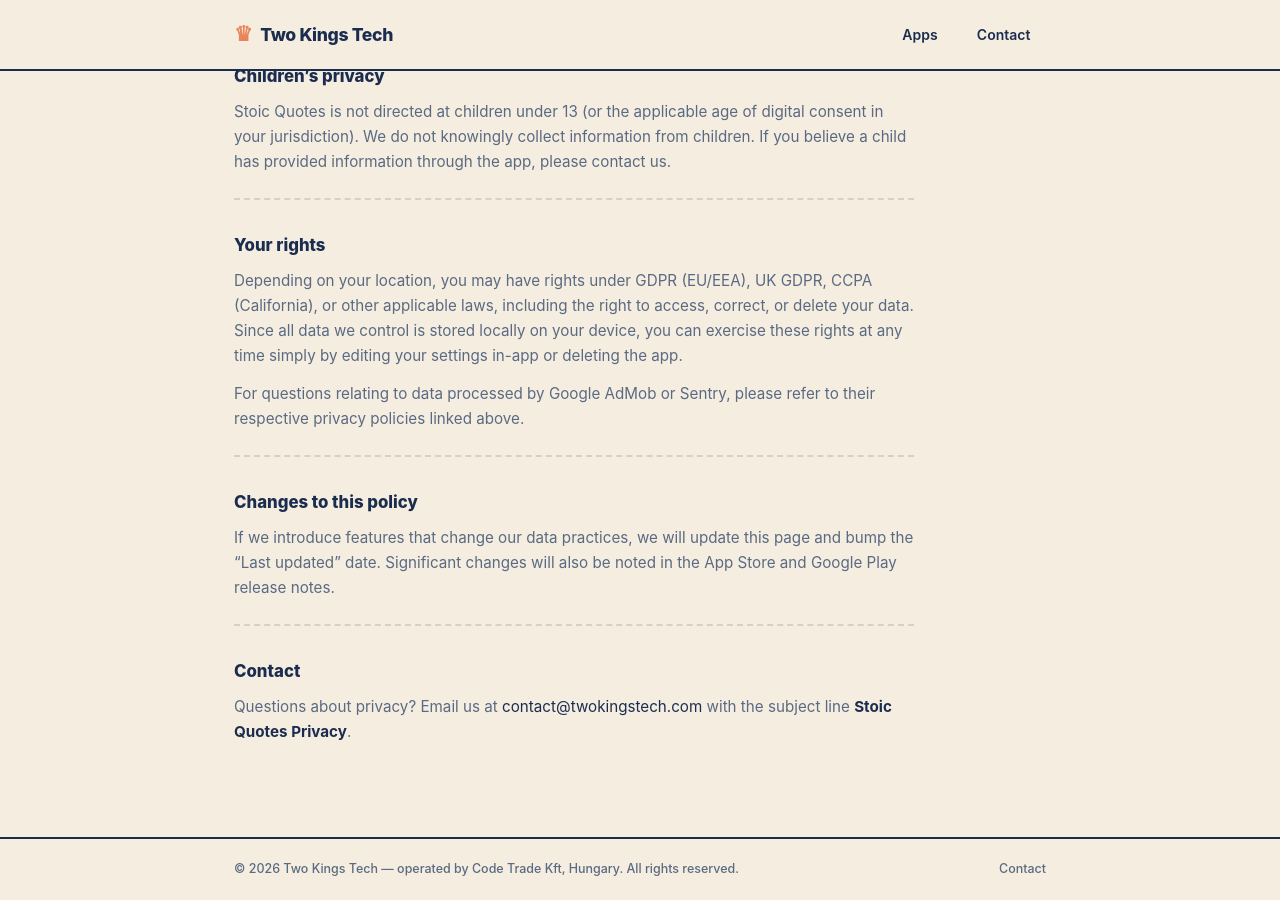
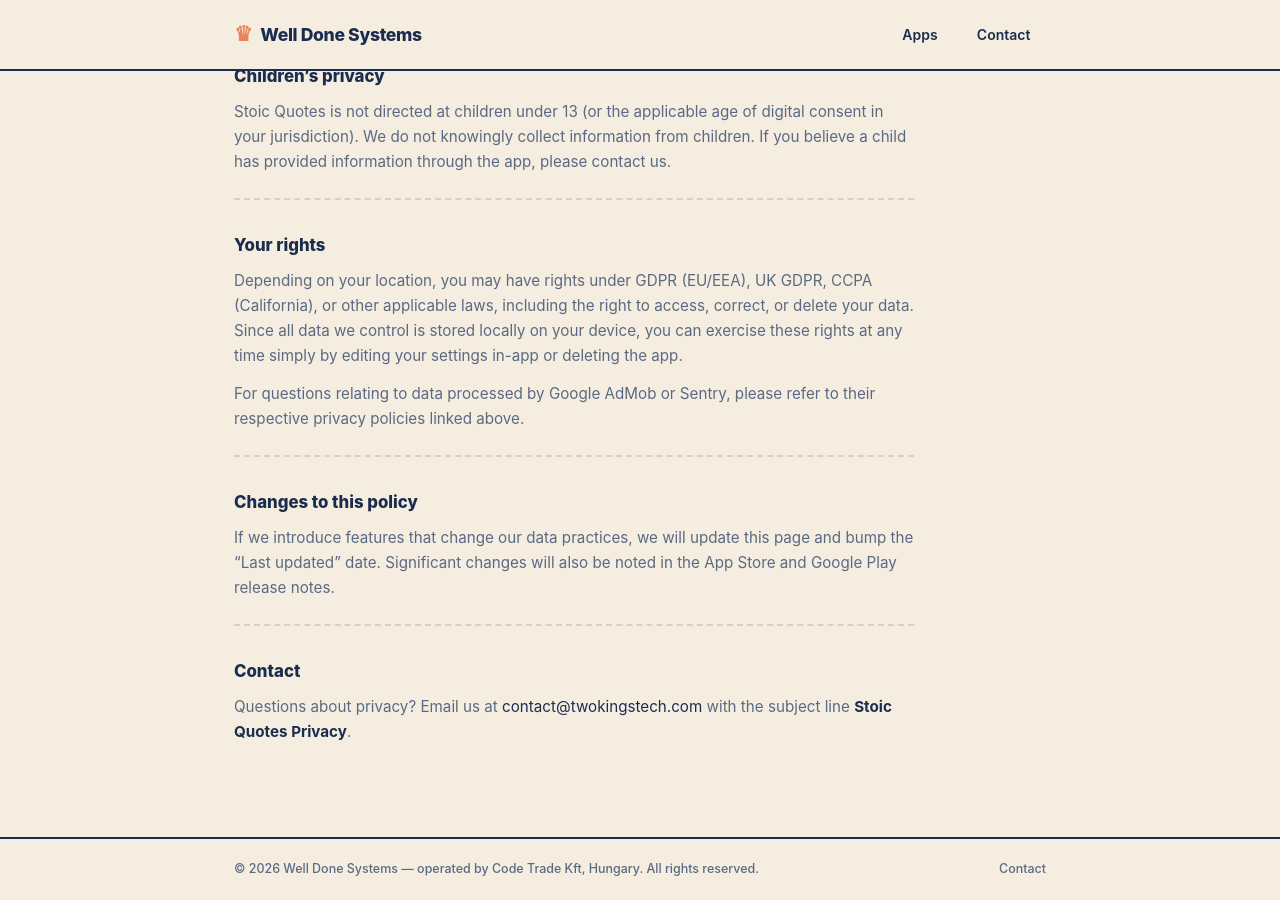
Before and after one commit to TwoKingsTech/landing, a Jekyll site: the page built from apps/stoic-quotes/privacy.md, in a window 1280 px wide and 900 px high, scrolled down 2077 px. Built offline with Jekyll 4.4.1, drawn with Linux system fonts in a browser that asks for light colours; some of the changed text lies outside the part shown.

Commit message:
feat: rebrand to Well Done Systems and add GitHub Pages deployment
Rename all references from Two Kings Tech to Well Done Systems, add
GitHub Actions workflow for Jekyll 4 deployment, configure custom
domain (well-done.systems), add .gitignore, and remove _site/ from
tracking.

Co-Authored-By: Claude Opus 4.6 (1M context) <noreply@anthropic.com>

```diff
--- /dev/null
+++ b/CNAME
@@ -0,0 +1 @@
+well-done.systems
--- a/_config.yml
+++ b/_config.yml
@@ -1,9 +1,9 @@
-title: "Two Kings Tech"
+title: "Well Done Systems"
 description: "Mobile apps crafted with care."
 company_legal: "Code Trade Kft"
 company_country: "Hungary"
-email: "contact@twokingstech.com"
-url: ""
+email: "contact@twokingstech.com" # TODO: update to new email once well-done.systems mailbox is set up
+url: "https://well-done.systems"
 baseurl: ""
 
 collections:
@@ -25,3 +25,4 @@ exclude:
   - Gemfile
   - Gemfile.lock
   - README.md
+  - vendor
--- a/apps/stoic-quotes/privacy.md
+++ b/apps/stoic-quotes/privacy.md
@@ -9,7 +9,7 @@ permalink: /apps/stoic-quotes/privacy/
 
 ## Who we are
 
-Stoic Quotes is developed and maintained by **Code Trade Kft**, a limited company registered in Hungary. We operate under the brand name **Two Kings Tech**.
+Stoic Quotes is developed and maintained by **Code Trade Kft**, a limited company registered in Hungary. We operate under the brand name **Well Done Systems**.
 
 Contact: [{{ site.email }}](mailto:{{ site.email }})
 
--- a/assets/css/main.css
+++ b/assets/css/main.css
@@ -1,5 +1,5 @@
 /* =========================================================
-   Two Kings Tech — main stylesheet
+   Well Done Systems — main stylesheet
    Neo-brutalist / Sentry-inspired: beige + navy
    ========================================================= */
 
```
Also changed, not shown: .github/workflows/pages.yml (added), README.md, 8 other files.
